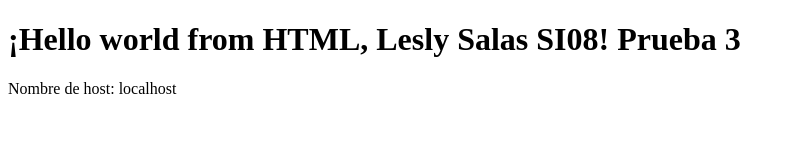
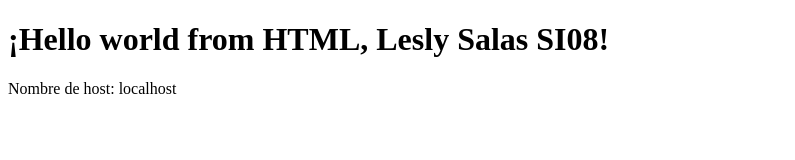
Before and after one commit to lessalcu/Html-Balance, a plain HTML site: page index.html in a window 1280 px wide. Shown: the whole page, without its empty margins (0-795 px from the left). Drawn offline with Linux system fonts and the light colour scheme.

Commit message:
Update index.html

```diff
--- a/index.html
+++ b/index.html
@@ -7,7 +7,7 @@
     <title>Hello World</title>
 </head>
 <body>
-    <h1>¡Hello world from HTML, Lesly Salas SI08! Prueba 3</h1>
+    <h1>¡Hello world from HTML, Lesly Salas SI08!</h1>
  <p>Nombre de host: <span id="hostname"></span></p>
 
   <script>
```
